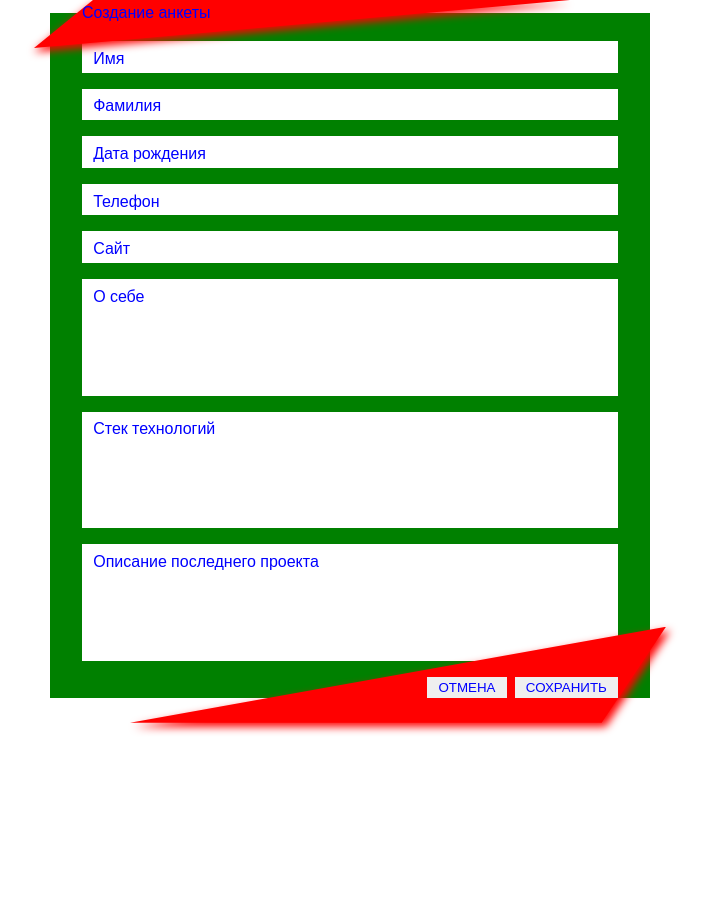
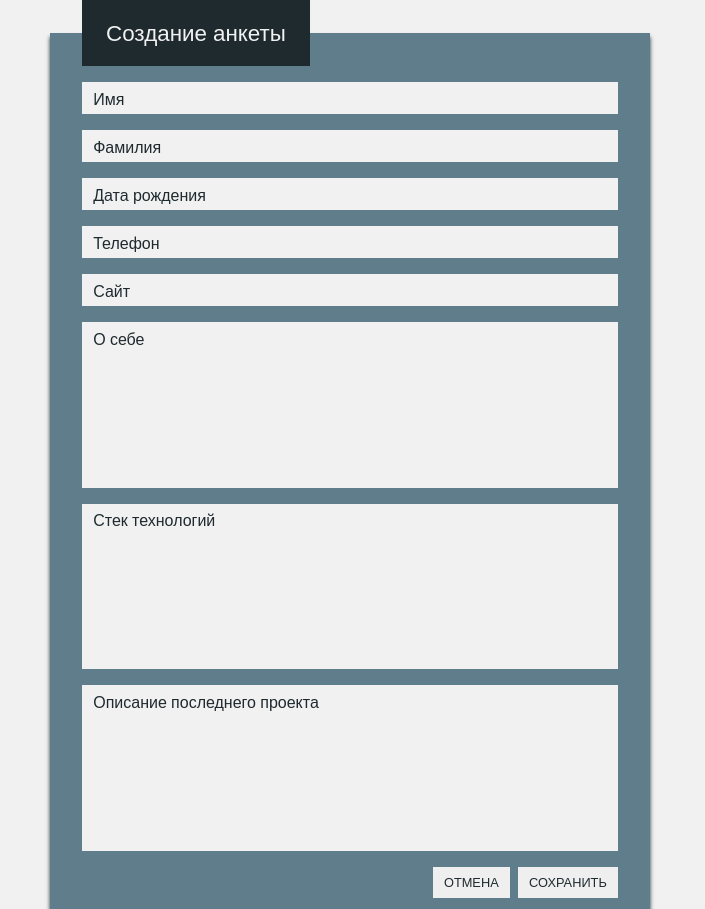
Before and after one commit to YauheniMel/questionnaire, a React (Create React App) app: page / in a window 1280 px wide. Shown: the whole page, without its empty margins (290-995 px from the left). Before the commit the page ends 827 px from the top, so only its background shows below. Built offline with nearby package versions, Linux system fonts and the light colour scheme; the HTML template or start-up script is replaced by a standard one.

Commit message:
ref: Update app colors

```diff
--- a/src/conponents/Form/Form.module.css
+++ b/src/conponents/Form/Form.module.css
@@ -1,48 +1,25 @@
+@import '../../styles/colors.css';
+
 .fieldset {
   border: none;
   width: 60%;
   min-width: 300px;
   max-width: 600px;
-  margin: auto;
-  background-color: green;
+  margin: 0 auto;
+  background-color: var(--primary-light);
   padding: 0 2rem;
+  box-shadow: 0px 4px 4px var(--primary-main);
 }
 
 .legend {
-  position: relative;
-  z-index: 4;
-  width: 100%;
-  filter: drop-shadow(0px 4px 4px red);
-}
-
-.legend::before {
-  content: '';
-  position: absolute;
-  left: -3rem;
-  width: inherit;
-  z-index: -1;
-  clip-path: polygon(11% 0 ,0 48%, 100% 0);
-  height: 100px;
-  shape-margin: 20px;
-  background-color: red;
+  font-size: 1.4rem;
+  color: var(--white);
+  padding: 1rem 1.5rem;
+  background-color: var(--primary-main);
 }
 
 .action {
-  position: relative;
   display: flex;
   justify-content: end;
-  filter: drop-shadow(4px 4px 4px red);
+  padding-bottom: .7rem
 }
-
-.action::before {
-  content: '';
-  position: absolute;
-  top: -50px;
-  right: -3rem;
-  width: 100%;
-  z-index: -1;
-  clip-path: polygon(0 48%,100% 0, 88% 48%);
-  height: 200px;
-  shape-margin: 20px;
-  background-color: red;
-}
--- a/src/conponents/FormField/FormField.module.css
+++ b/src/conponents/FormField/FormField.module.css
@@ -15,7 +15,7 @@
 
 .input {
   width: 100%;
-  font-size: 100%;
+  font-size: 1.2rem;
 }
 
 .input:not(:focus-within)::placeholder {
@@ -50,14 +50,14 @@ span {
 
 .input[type="date"] ~ span {
   transform: translate(1.5rem, -50%);
-  background-color: white;
+  background-color: var(--white);
   transition-duration: .3s;
   z-index: 2;
 }
 
 .input:not(:focus-within):not(:placeholder-shown) ~ span {
   transform: translate(1.5rem, -50%);
-  background-color: rgba(255, 255, 255);
+  background-color: var(--white);
   transition-duration: .3s;
   z-index: 2;
 }
@@ -69,6 +69,10 @@ span {
   z-index: 2;
 }
 
+.input:not(:focus-within):not(:placeholder-shown) {
+  z-index: 0;
+}
+
 .input[type="date"]:focus-within ~ span {
   transform: translate(1.5rem, -50%);
   background-color: rgba(255, 255, 255, .3);
--- a/src/index.css
+++ b/src/index.css
@@ -11,6 +11,7 @@ html,
 body {
   height: 100vh;
   font-family: Poppins, sans-serif;
+  background-color: var(--secondary);
 }
 
 body {
@@ -26,7 +27,12 @@ input, textarea {
   color: var(--primary-main);
   border-color: var(--primary-main);
   resize: none;
+  background-color: var(--white);
   padding: .3rem .7rem;
+}
+
+input {
+  height: 2rem;
 }
 
 ::placeholder {
@@ -34,9 +40,22 @@ input, textarea {
 }
 
 button {
-  padding: .2rem .7rem;
+  padding: .5rem .7rem;
   cursor: pointer;
+  font-size: .8rem;
   color: var(--primary-main);
   border-radius: 0;
   border: none;
 }
+
+@media only screen and (max-width: 768px) {
+  html {
+    font-size: 14px;
+  }
+}
+
+@media only screen and (max-width: 568px) {
+  html {
+    font-size: 12px;
+  }
+}
--- a/src/styles/colors.css
+++ b/src/styles/colors.css
@@ -1,7 +1,6 @@
 :root {
-  --primary-main: blue;
-  --primary-light: rgb(95, 95, 240);
-  --secondary: #00BCD4;
+  --primary-main: #1f2a2f;
+  --primary-light: #607D8B;
+  --secondary: #f1f1f1;
   --white: #f1f1f1;
-  --active: gray;
 }
```
